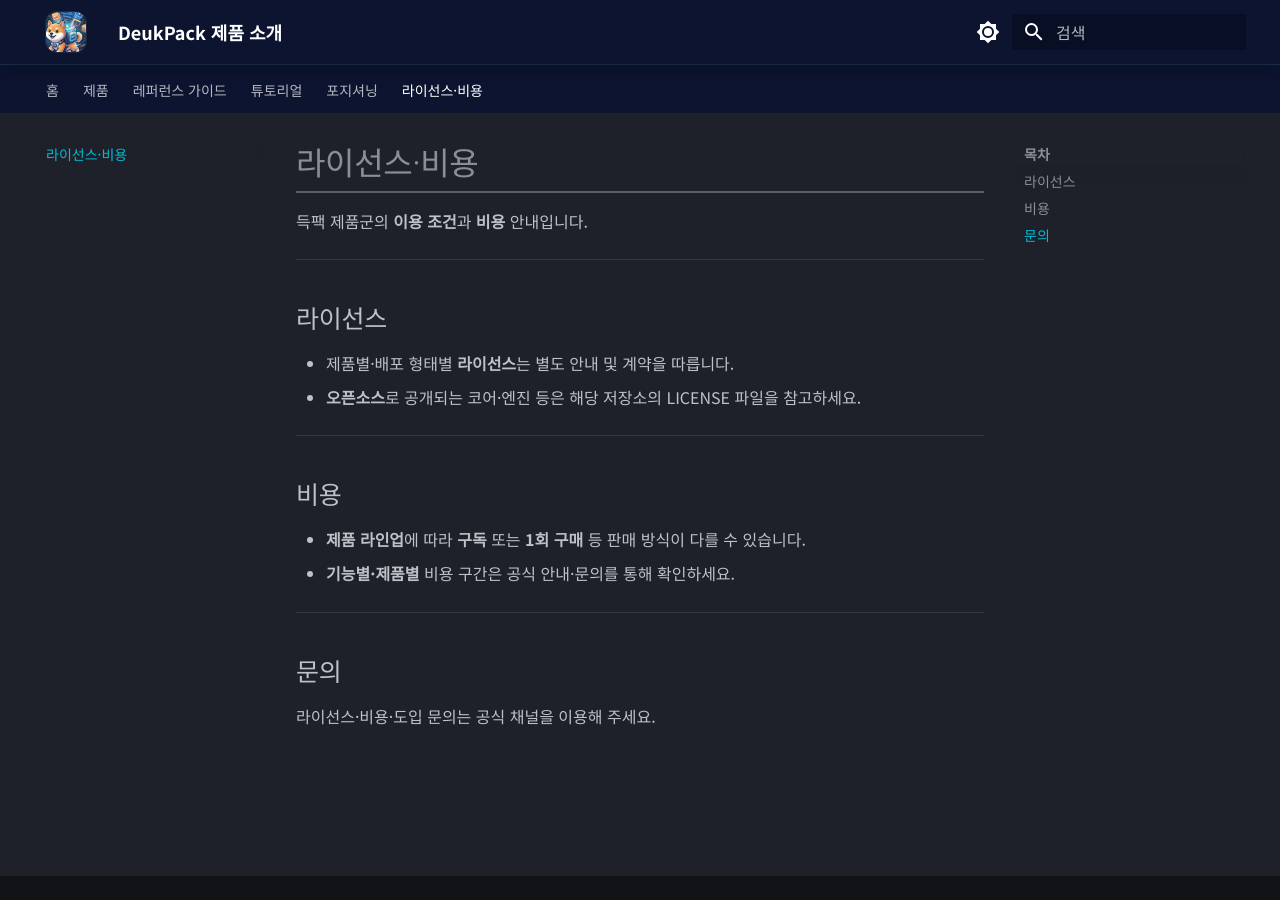
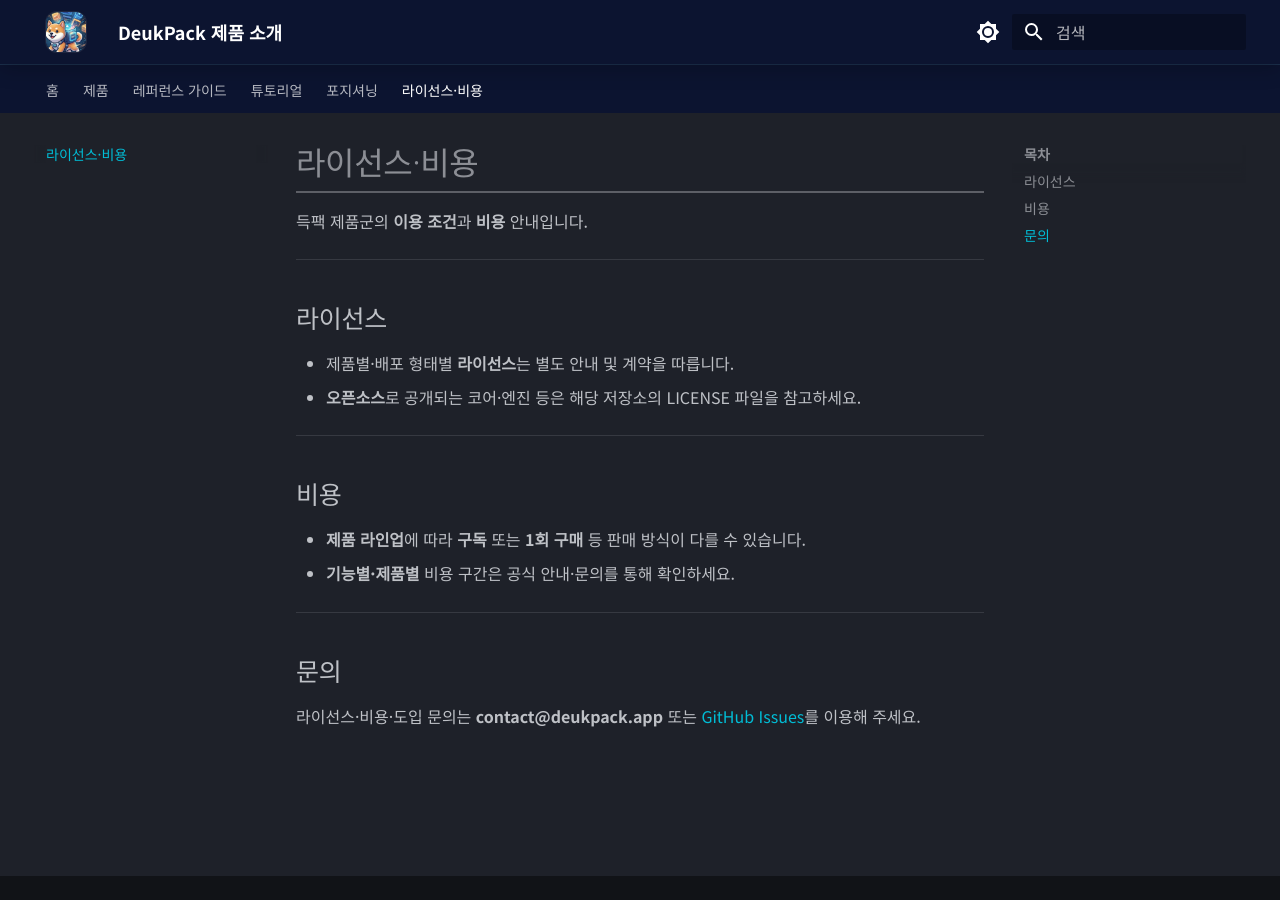
Before and after one commit to joygram/deukpack.app, an MkDocs documentation site: the page built from docs/license.md, in a window 1280 px wide. Built offline with MkDocs 1.6.1 and Material for MkDocs 9.7.7, drawn with Linux system fonts in a browser that asks for light colours.

Commit message:
docs: 문의 섹션에 contact@deukpack.app 및 GitHub Issues 링크 추가

```diff
--- a/docs/license.md
+++ b/docs/license.md
@@ -20,4 +20,4 @@
 
 ## 문의
 
-라이선스·비용·도입 문의는 공식 채널을 이용해 주세요.
+라이선스·비용·도입 문의는 **contact@deukpack.app** 또는 [GitHub Issues](https://github.com/joygram/DeukPack/issues)를 이용해 주세요.
```
